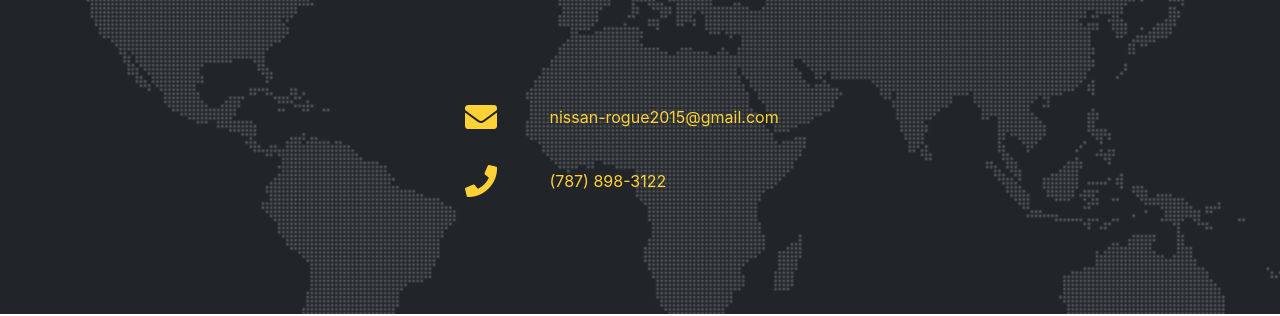
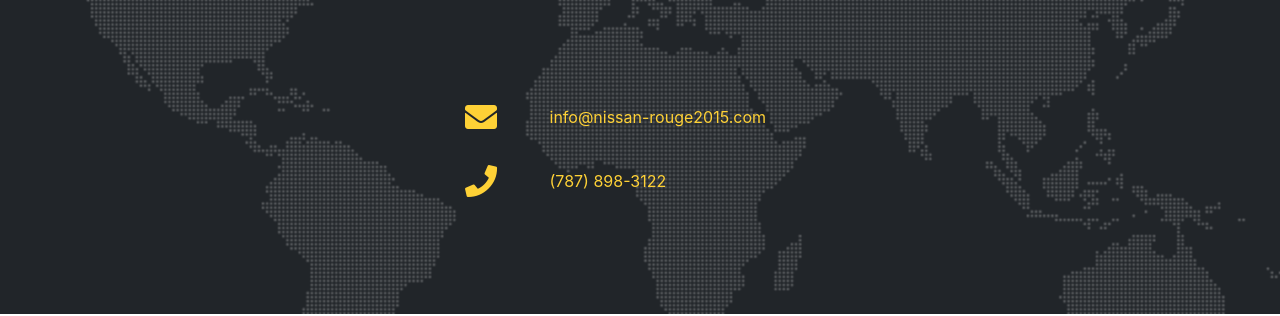
Before and after one commit to panshin-me/nissan-rogue, a Jekyll site: the page built from index.md, in a window 1280 px wide and 900 px high, scrolled down 3928 px. Shown: the part 496-812 px from the top of the window. Built offline with Jekyll 4.4.1, drawn with Linux system fonts in a browser that asks for light colours; some web fonts are replaced; comment, search, counter and statistics services are not loaded.

Commit message:
update contact info

```diff
--- a/_config.yml
+++ b/_config.yml
@@ -16,7 +16,7 @@
 baseurl: "" # the subpath of your site, e.g. /blog
 
 title      : 2015 Nissan Rouge SV AWD For Sale!
-email      : nissan-rogue2015@gmail.com #this is also the email contact forms will go to
+email      : info@nissan-rouge2015.com #this is also the email contact forms will go to
 description: "Details of our 2015 Nissan Rouge SV AWD for sale."
 author     : Yuri
 phone      : (787) 898-3122
```
Also changed, not shown: _includes/contact.html (line endings or trailing spaces).
